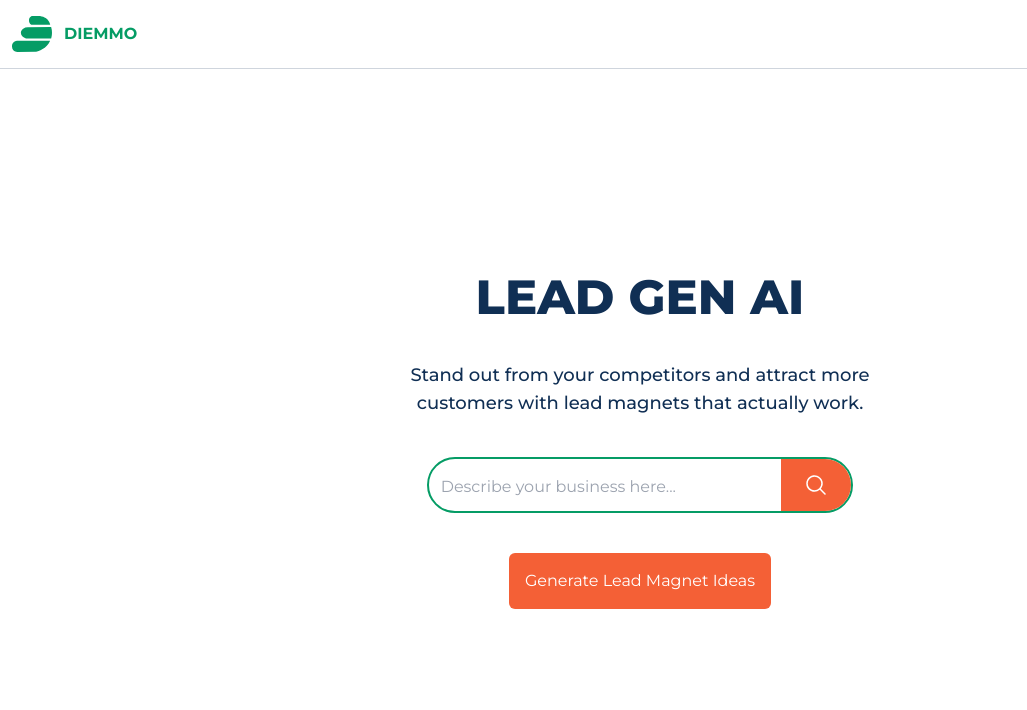
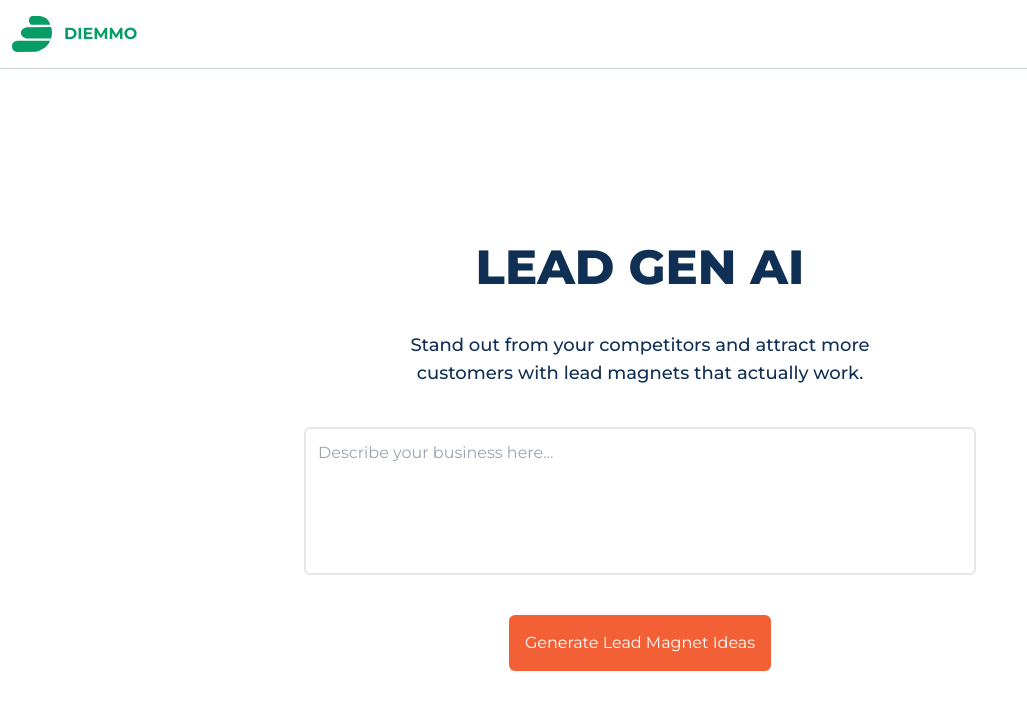
Before and after one commit to KThe1ne/nextjs-leadgen, a Next.js app: page / in a window 1280 px wide. Shown: the top 710 px of the page, without its empty margins (0-1027 px from the left). Built offline with nearby package versions, Linux system fonts and the light colour scheme.

Commit message:
Second Draft w/ GHL - Minor UI changes

```diff
--- a/app/page.js
+++ b/app/page.js
@@ -123,7 +123,7 @@ const Home = () => {
 				<span className="text-[#059C65] w-max font-bold">DIEMMO</span>
 			</div>
 			{/* Form */}
-			<div className="flex justify-center flex-col gap-3 items-center">
+			<div className="flex justify-center flex-col gap-3 items-center p-4">
 				<div className="flex content-center items-center justify-center w-full flex-col gap-10 h-[calc(100vh-3.5rem)]">
 					<h2 className="font-extrabold text-6xl sm:text-5xl text-center h-max text-[#102F54]">
 						LEAD GEN AI
@@ -132,10 +132,11 @@ const Home = () => {
 						Stand out from your competitors and attract more
 						customers with lead magnets that actually work.
 					</h1>
-					<div className="flex border-solid border-2  border-[#059C65] rounded-full h-14 w-1/3 overflow-hidden">
-						<input
+					<textarea name="businessDetails" id="" cols="30" rows="5" placeholder="Describe your business here..." className="border-2 resize-none p-3 rounded-md sm:w-full max-w-2xl w-full"></textarea>
+					{/* <div className="flex border-solid border-2  border-[#059C65] rounded-full h-14 w-1/3 overflow-hidden">
+						<textarea
 							type="text"
-							className="bg-transparent h-14 w-1/3 p-3 basis-10/12 flex-shrink-0 outline-none text-[#102F54]"
+							className="bg-transparent h-14 w-1/3 p-3 basis-10/12 flex-shrink-0 outline-none text-[#102F54] resize-none"
 							onChange={(e) => {
 								setBusinessDetails(e.target.value);
 							}}
@@ -158,11 +159,11 @@ const Home = () => {
 								/>
 							</svg>
 						</button>
-					</div>
+					</div> */}
 					{loading ? loadingElement() : <CtaButton /> }
 				</div>
 				{leadGenIdeas !== "" && (
-					<div ref={ideaTabs} className="flex flex-col items-center w-3/4 max-w-2xl md:w-full mb-7 min-h-screen justify-center mx-4">
+					<div ref={ideaTabs} className="flex flex-col items-center w-3/4 max-w-2xl sm:w-full mb-7 min-h-screen justify-center mx-4">
 						<Tab.Group>
 							<Tab.List className="flex space-x-1 rounded-xl bg-[#059C65]/70 p-1 w-full">
 								{Object.keys(leadGenIdeas).map(
```
